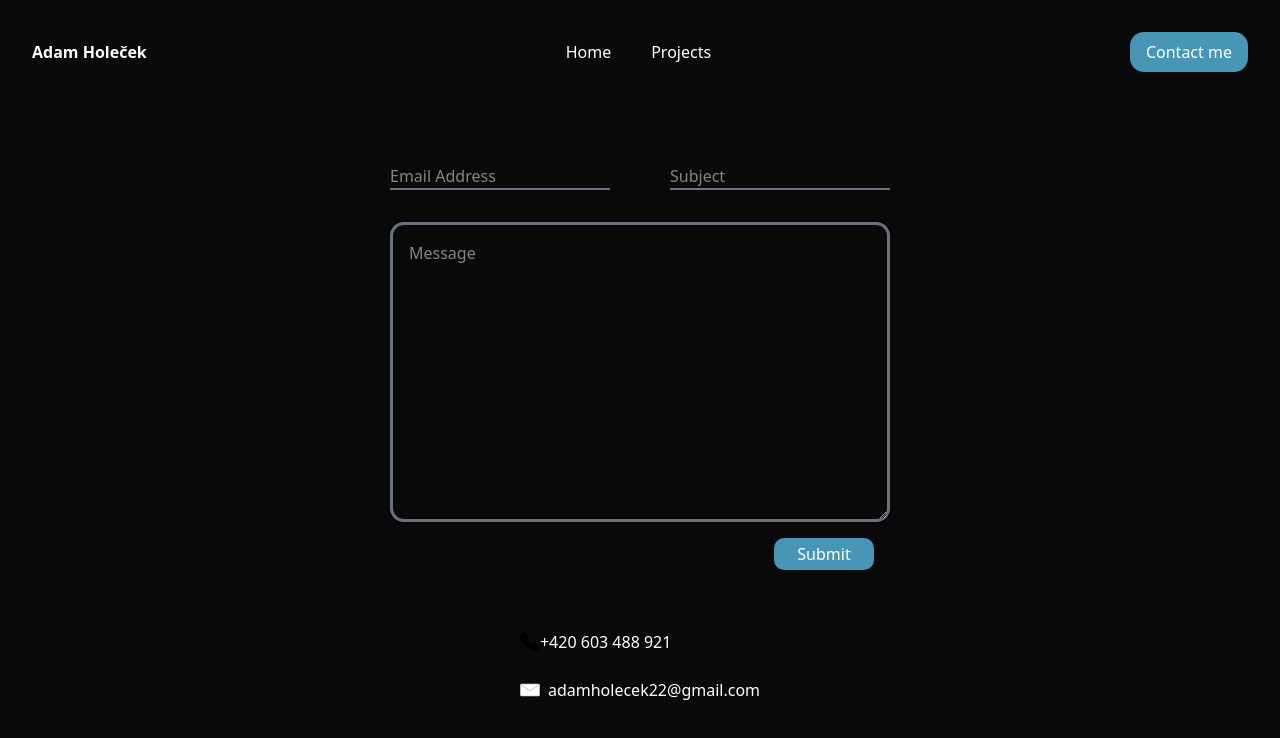
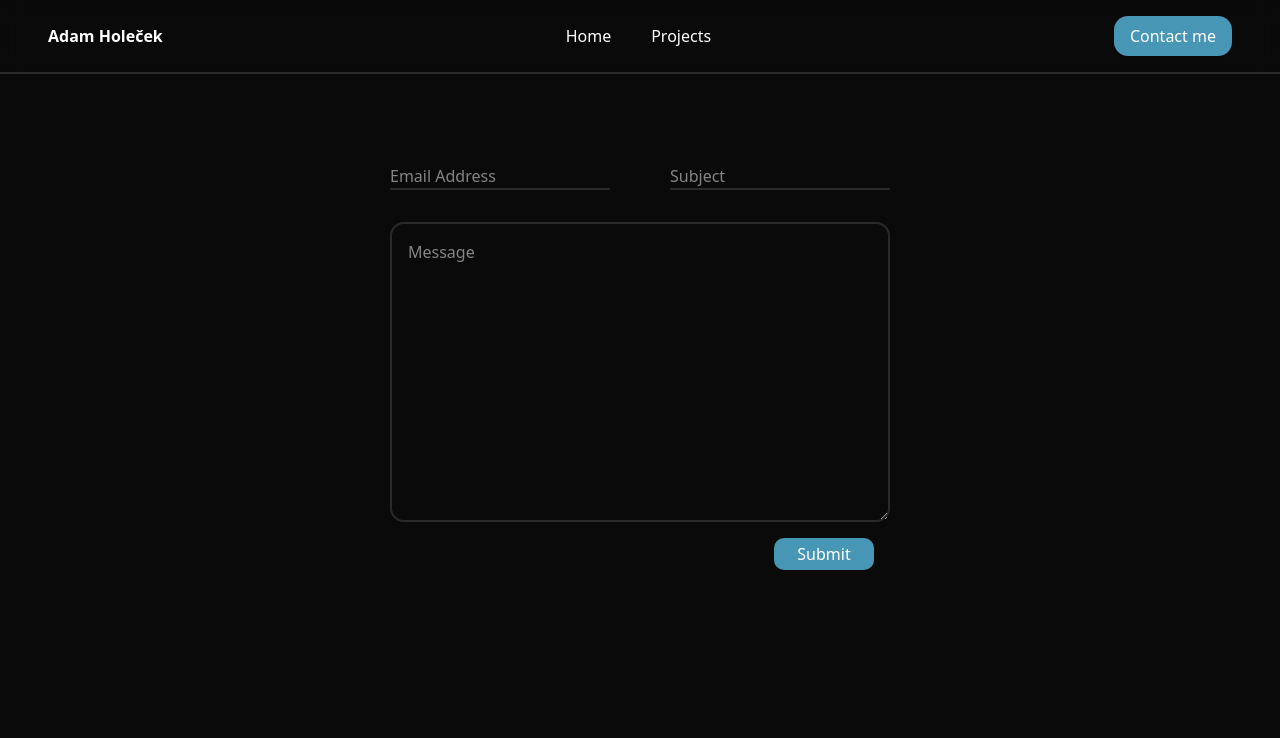
Before and after one commit to Adam222372/my-portfolio, a Next.js app: page /en/contact in a window 1280 px wide. Shown: the top 738 px of the page. Built offline with nearby package versions, Linux system fonts and the light colour scheme.

Commit message:
Made changes in dockerfile; Made new border in a menubar;

```diff
--- a/app/[lang]/contact/page.tsx
+++ b/app/[lang]/contact/page.tsx
@@ -2,43 +2,30 @@ import Image from "next/image";
 
 export default function Contact() {
     return (
-        <section className={"mt-[100px] flex flex-col justify-center items-center"}>
-            <div className={"flex justify-center flex-col items-center"}>
+        <div className={"mt-[100px] flex flex-col justify-center items-center"}>
+            <div className={"flex justify-center flex-col items-center self-center "}>
 
                 <form action={"/contact"} method={"POST"} className={"flex flex-col my-8"}>
 
                     <div className="flex space-y-2 justify-between w-full ">
                     <input type={"email"} name={"email"} placeholder={"Email Address"}
-                           className={"border-b-2 border-gray-500 focus:border-white focus:outline-hidden my-8 w-55"}
+                           className={"border-b-2 border-luxury-gray focus:border-white focus:outline-hidden my-8 w-55"}
                            required={true}/>
 
                     <input type={"text"} name={"subject"} placeholder={"Subject"}
-                           className={"border-b-2  border-gray-500 focus:border-white focus:outline-hidden my-8 w-55"}/>
+                           className={"border-b-2  border-luxury-gray focus:border-white focus:outline-hidden my-8 w-55"}/>
 
                     </div>
 
                     <textarea name={"notes"} placeholder="Message" required={true}
-                              className={" border-gray-500 border-3 focus:border-white focus:outline-hidden rounded-xl min-w-125 max-w-lg h-70 min-h-75 resize placeholder:ml-2 p-[1rem] "}></textarea>
+                              className={" border-luxury-gray border-2 focus:border-white focus:outline-hidden rounded-xl min-w-125 max-w-lg h-70 min-h-75 resize placeholder:ml-2 p-[1rem] "}></textarea>
 
                     <div className="flex justify-end items-center">
                     <button className={" bg-electric-blue text-white rounded-lg w-25 h-8 cursor-pointer m-4 hover:bg-electric-blue/70 transition font-medium"}>Submit</button>
                     </div>
 
                 </form>
-
-
-
-                <div className={"flex justify-center flex-col"}>
-                    <a href={"tel:+420 603 488 921"} className={"my-3 flex"}> <Image src="/telephone-fill.svg" alt={"tel-icon"} width={20} height={20}/><p>+420 603
-                        488 921</p></a>
-                    <a href={"mailto:adamholecek22@gmail.com "} className={"my-3 flex space-x-2"}>
-                        <img src={"/mail.svg"} alt={"mail-icon"} width={20} height={20}/><p>adamholecek22@gmail.com</p>
-                    </a>
-                </div>
-
             </div>
-
-
-        </section>
+        </div>
     )
 }
--- a/app/[lang]/page.tsx
+++ b/app/[lang]/page.tsx
@@ -12,17 +12,22 @@ export default async function Page({
 
     return (
         <div>
+            <div>
 
+            </div>
+
+            <div className="bg-">
+
+            </div>
             <div className="relative flex h-[500px] top-[100px] w-full flex-col items-center justify-center">
                 <DotPattern className={cn(
                     "[mask-image:radial-gradient(700px_circle_at_center,white,transparent)]"
                 )}>
                 </DotPattern>
-                <div className="text-center backdrop-blur-xs rounded-lg p-4 bg-real-black/50 w-[100%] md:w-[80%] lg:w-[60%] ">
-                    <h1 className="text-[96px]/24 flex flex-col font-semibold">Development <span className="text-electric-blue italic font-normal">With</span> Sence</h1>
-                    <p className="m-4 pt-4 tracking-[.2em] text-xl ">Made by Adam Holeček</p>
+                <div className="text-center backdrop-blur-xs rounded-lg p-4 bg-real-black/50 tracking-[-1%] w-[100%] md:w-[80%] lg:w-[60%] ">
+                    <h1 className="text-[96px]/24 flex flex-col font-semibold">Development <span className="text-electric-blue italic font-medium">Make</span> Sense</h1>
+                    <p className="m-4 pt-4 tracking-[3px] text-xl ">Made by Adam Holeček</p>
                 </div>
-
             </div>
         </div>
     )
--- a/app/components/MenuBar.tsx
+++ b/app/components/MenuBar.tsx
@@ -14,7 +14,8 @@ export default async function MenuBar({ lang }: { lang: string }) {
     ]
 
     return (
-        <div className={"flex items-center  justify-between fixed top-0 left-0 right-0 z-50  px-8 pt-8 backdrop-blur-[4px] bg-real-black/50"}>
+        <div style={{borderBottomColor: "var(--color-luxury-gray)" }} className="fixed top-0 left-0 right-0 z-50 backdrop-blur-[10px] bg-real-black/70 border-b-luxury-gray border-b-2">
+            <div className={"flex items-center  justify-between   px-8  m-4"}>
                 <Link href={"/"} className="text-[16px] font-bold">Adam Holeček</Link>
 
                 <div className="flex items-center space-x-2 text-[16px]">
@@ -29,6 +30,8 @@ export default async function MenuBar({ lang }: { lang: string }) {
                     <Button className="rounded-xl cursor-pointer bg-electric-blue text-white text-[16px] hover:bg-electric-blue/70 p-4 py-5">{dictionary.navbar.contactMe}</Button>
                 </Link>
             </div>
+        </div>
+
 
     )
 }
--- a/app/globals.css
+++ b/app/globals.css
@@ -15,6 +15,7 @@
   --color-jet-black: #252525;
   --color-space-black: #212121;
   --color-real-black: #0a0a0a;
+  --color-luxury-gray: #2a2a2a
 }
 
 :root {
```
Also changed, not shown: 1 other file (tests, documents, lock files or other folders). Lines whose indentation alone changed are shown as unchanged.
